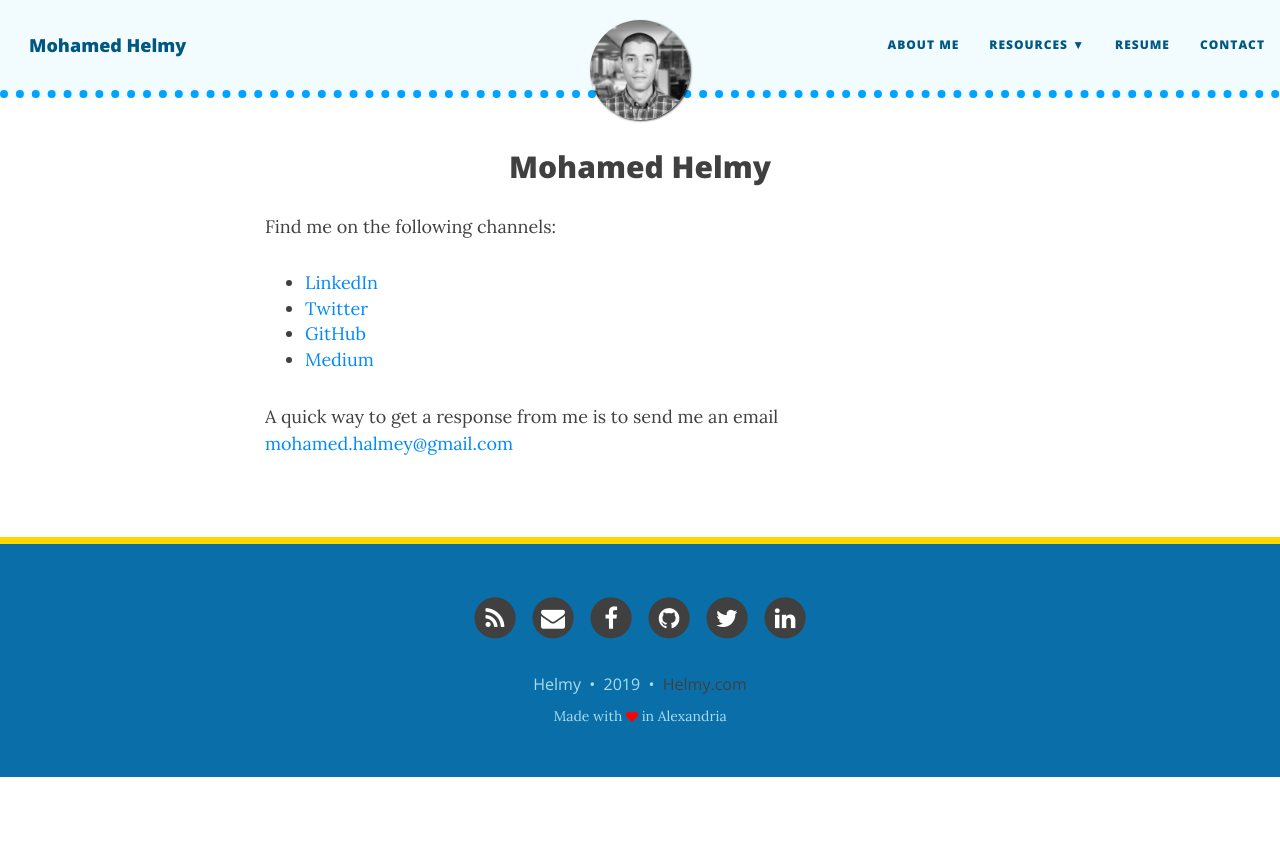
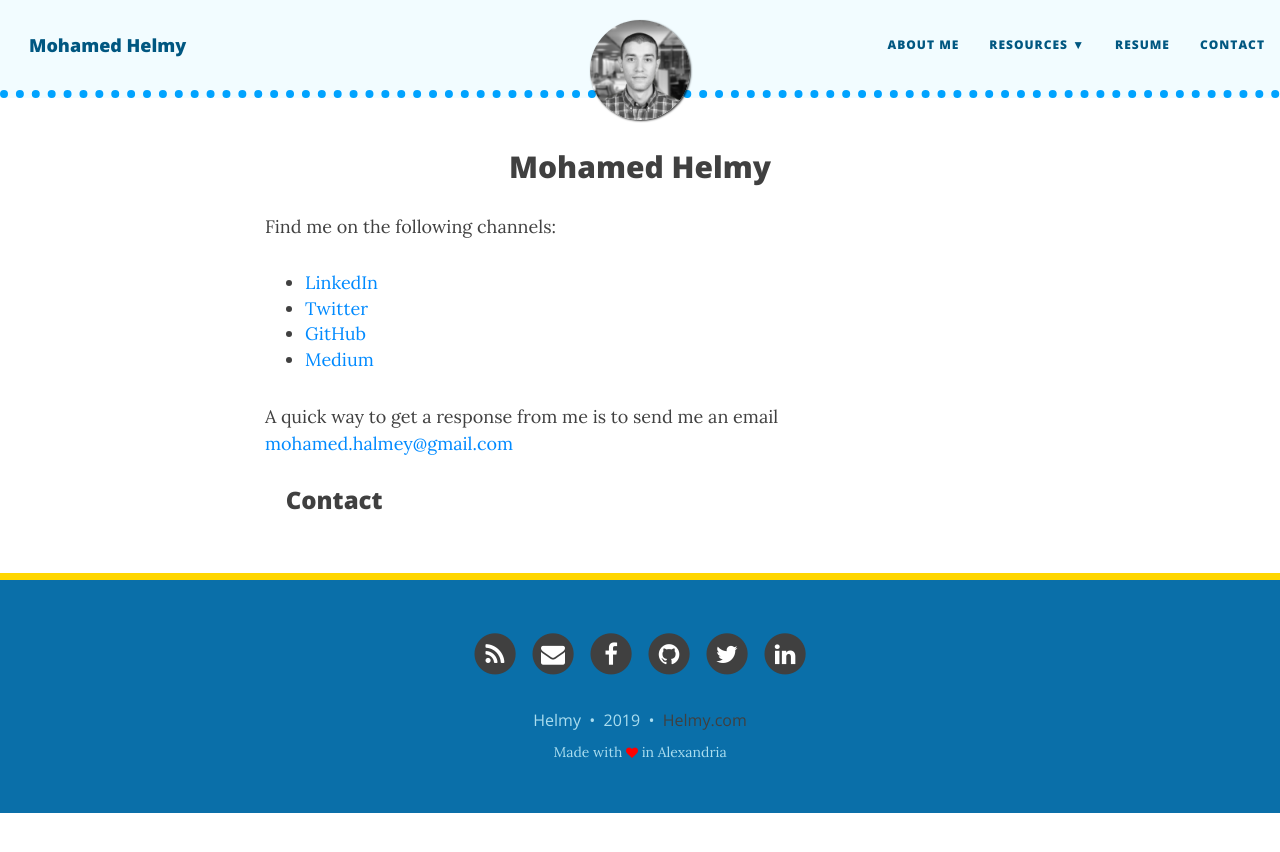
Before and after one commit to M-Helmy/m-helmy.github.io, a Jekyll site: the page built from contact.md, in a window 1280 px wide. Shown: the top 852 px of the page. Built offline with Jekyll 4.4.1, drawn with Linux system fonts in a browser that asks for light colours; nearby versions of some CDN libraries.

Commit message:
Update contact.md

```diff
--- a/contact.md
+++ b/contact.md
@@ -1,7 +1,6 @@
 ---
 layout: page
 title: ###<i class="fal fa-address-card" style="font-size:24px;"></i> Contact
-### <i class="fal fa-address-card" style="font-size:24px;"></i> Contact
 subtitle: Get In Touch. Find Me On LinkedIn, Twitter, GitHub And Medium.
 ---
 <h2 style="text-align:center;">Mohamed Helmy</h2>
@@ -14,3 +13,5 @@ Find me on the following channels:
 - <a href="https://medium.com/@MohamedHelmyMashali" target="_blank">Medium</a>
 
 A quick way to get a response from me is to send me an email <a href="mailto:mohamed.halmey@gmail.com">mohamed.halmey@gmail.com</a><br>
+
+### <i class="fal fa-address-card" style="font-size:24px;"></i> Contact
```
